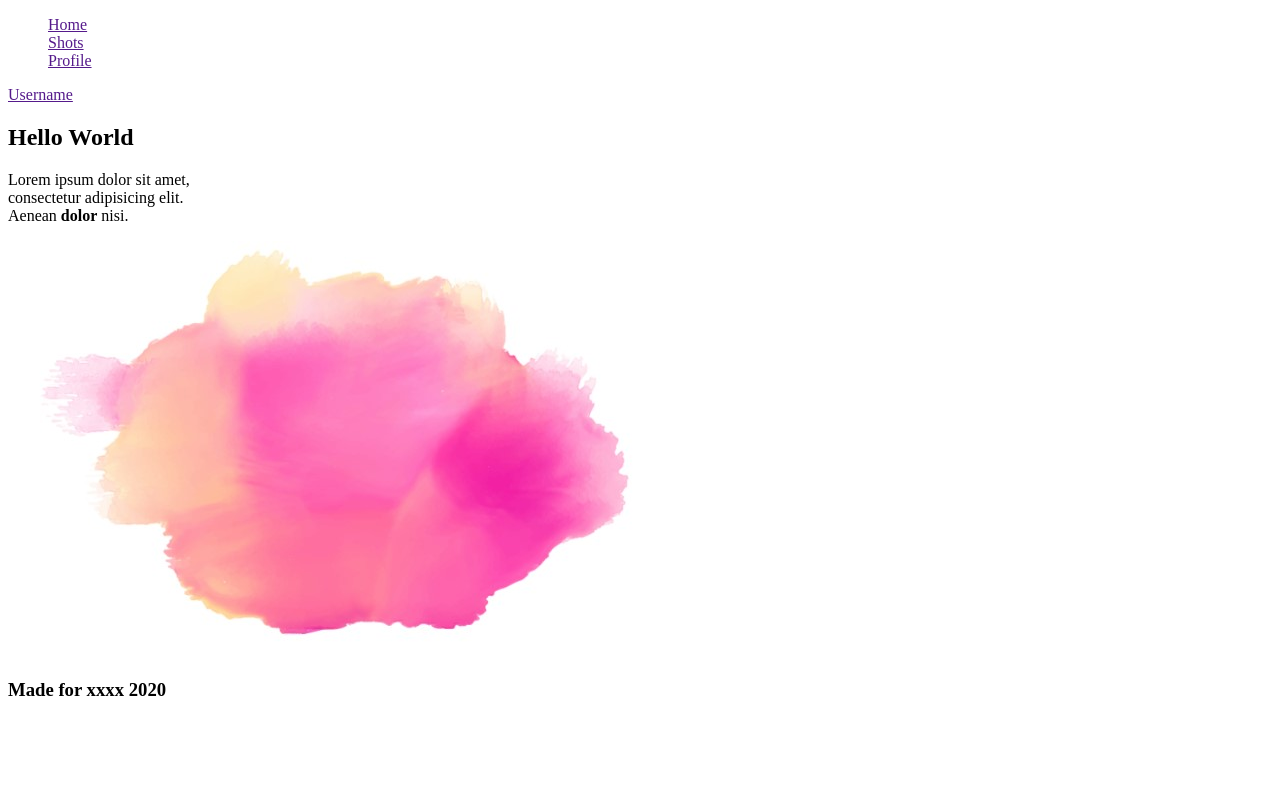
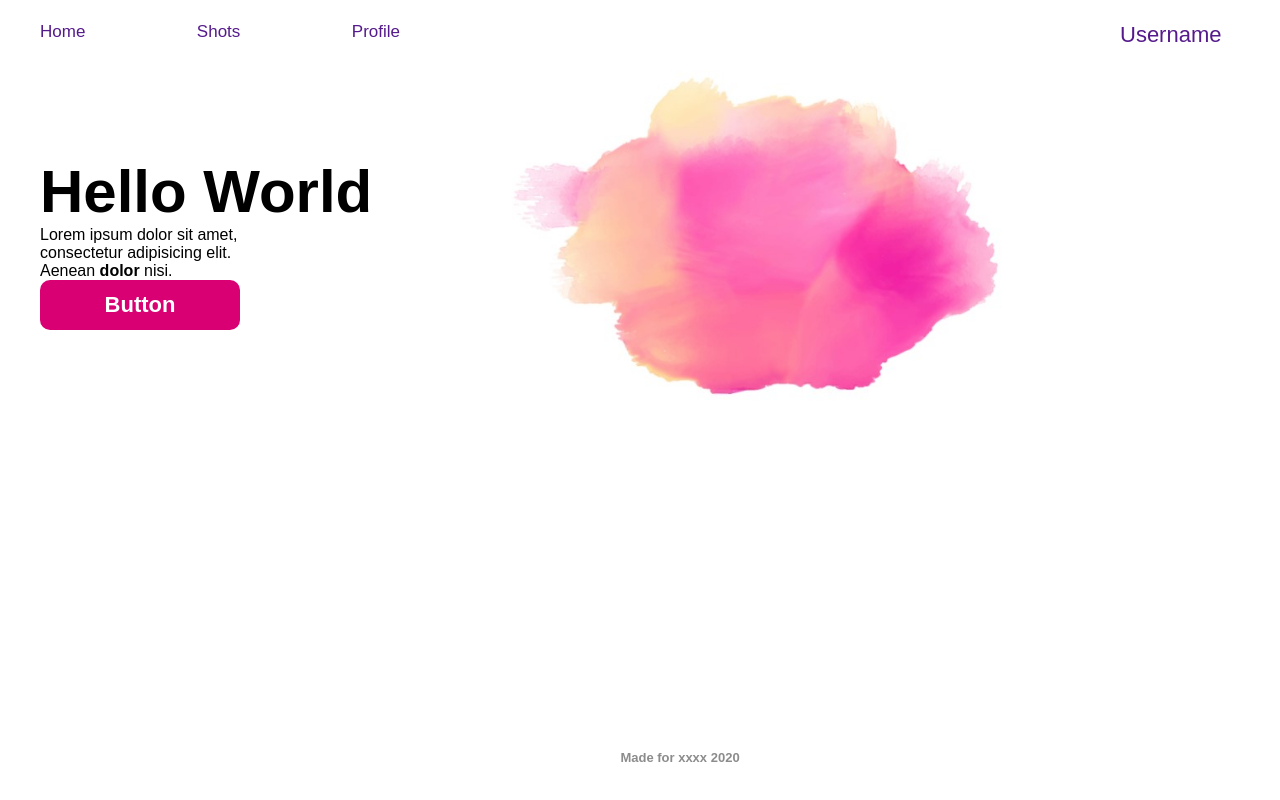
Before and after one commit to juancaricodev/accessible-landing-page, a website: page index.html in a window 1280 px wide. Drawn offline with Linux system fonts and the light colour scheme.

Commit message:
feat(stylus): stylus file module structure defined

```diff
--- /dev/null
+++ b/assets/styles/components/footer.styl
@@ -0,0 +1,10 @@
+.footer
+  display flex
+  justify-content: center
+  position fixed
+  bottom: 0
+  width: 100%
+  height 50px
+  &__text
+    font-size: size5
+    color grey
--- /dev/null
+++ b/assets/styles/components/global.styl
@@ -0,0 +1,34 @@
+// Colors
+purple = #D80073
+pink = #FF0080
+grey = #8C8C8C
+dark-grey = #3B3B3B
+
+//Sizes
+size1 = 17px
+size2 = 22px
+size3 = 60px
+size4 = 28px
+size5 = 13px
+
+button()
+  background-color purple
+  color white
+  border none
+  border-radius: 10px
+  height 50px
+  width 200px
+  font-size: size2
+  font-weight: bold
+
+
+*
+  padding 0
+  margin 0
+  list-style none
+  text-decoration: none
+
+body
+  background white
+  font-family: sans-serif
+  padding: 0 40px
--- /dev/null
+++ b/assets/styles/components/header.styl
@@ -0,0 +1,13 @@
+.header
+  display grid
+  grid-template-columns 30% auto 10%
+  height 70px
+  align-content: center
+  &__nav-menu
+    font-size: size1
+    display flex
+    flex-direction row
+    justify-content: space-between
+  &__login
+    grid-column 3
+    font-size: size2
--- /dev/null
+++ b/assets/styles/components/main.styl
@@ -0,0 +1,14 @@
+.main
+  display: grid
+  grid-template-columns: repeat(2, auto)
+  align-content: center
+  &__article
+    display: flex
+    flex-direction: column
+    justify-content: center
+    &-title
+      font-size: size3
+    &-button
+      button()
+  &__image img
+    width: 70%
--- a/assets/styles/style.styl
+++ b/assets/styles/style.styl
@@ -1,6 +1,6 @@
-*
-  padding: 0
-  margin: 0
-  list-style: none
-body
-  background: white
+// Global styles, variables and mixins
+@import './components/global.styl'
+// Components
+@import './components/header.styl'
+@import './components/main.styl'
+@import './components/footer.styl'
--- a/index.html
+++ b/index.html
@@ -15,20 +15,21 @@
         <li class="header__nav-menu-item"><a href="">Profile</a></li>
       </menu>
     </nav>
-    <aside>
-      <div class="header__username">
+    <aside class="header__login">
+      <div class="header__login-username">
         <a href="">Username</a>
       </div>
     </aside>
   </header>
   <main class="main">
-    <article class="">
-      <h1 class="main__title">Hello <strong>World</strong></h1>
-      <p class="main__text">
+    <article class="main__article">
+      <h1 class="main__article-title">Hello <strong>World</strong></h1>
+      <p class="main__article-text">
         Lorem ipsum dolor sit amet, <br/>
         consectetur adipisicing elit.<br/>
         Aenean <strong>dolor</strong> nisi.
       </p>
+      <input class="main__article-button" type="button" value="Button">
     </article>
     <aside class="main__image">
       <img src="./assets/img/main-img.jpg" alt="Main Image">
```
Also changed, not shown: assets/styles/style.css.
